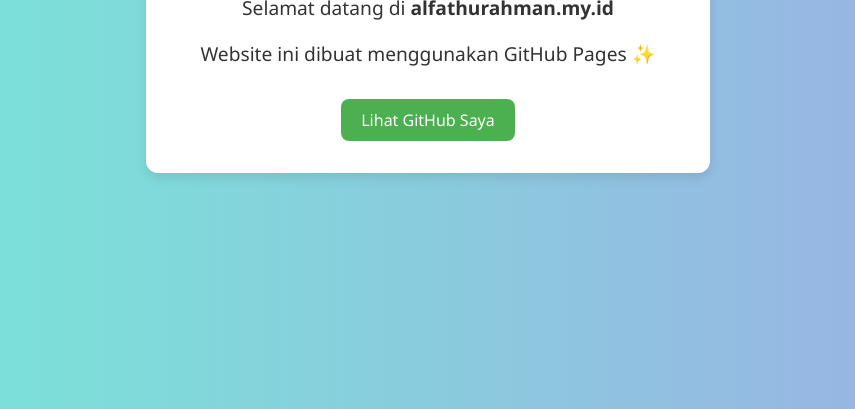
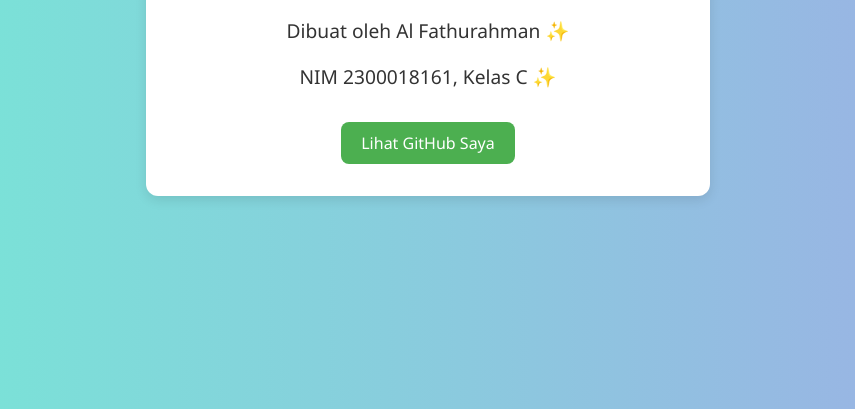
Before and after one commit to Pathurr/fathur-161.github.io, a plain HTML site: page index.html in a window 1280 px wide. Shown: the part 391-800 px from the top of the page, without its empty margins (212-1067 px from the left). Drawn offline with Linux system fonts and the light colour scheme.

Commit message:
Update index.html

```diff
--- a/index.html
+++ b/index.html
@@ -60,7 +60,8 @@
   <div class="card">
     <h1>Halo! 👋</h1>
     <p>Selamat datang di <strong>alfathurahman.my.id</strong></p>
-    <p>Website ini dibuat menggunakan GitHub Pages ✨</p>
+    <p>Dibuat oleh Al Fathurahman  ✨</p>
+    <p>NIM 2300018161, Kelas C  ✨</p>
     <a class="btn" href="https://www.youtube.com/shorts/KPwXSFnAD18" target="_blank">Lihat GitHub Saya</a>
   </div>
 </body>
```
